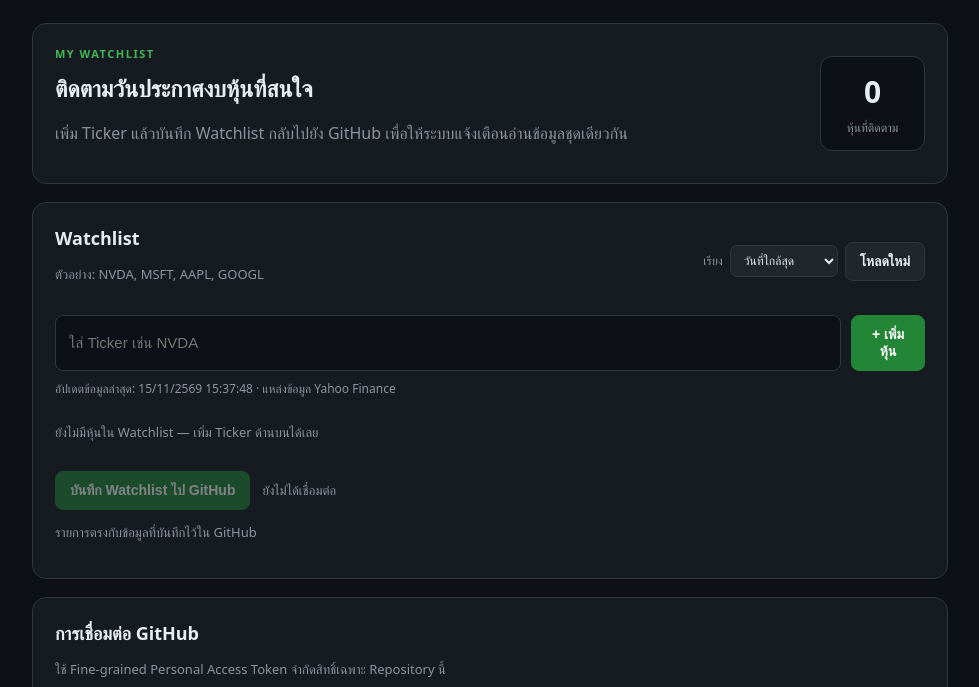
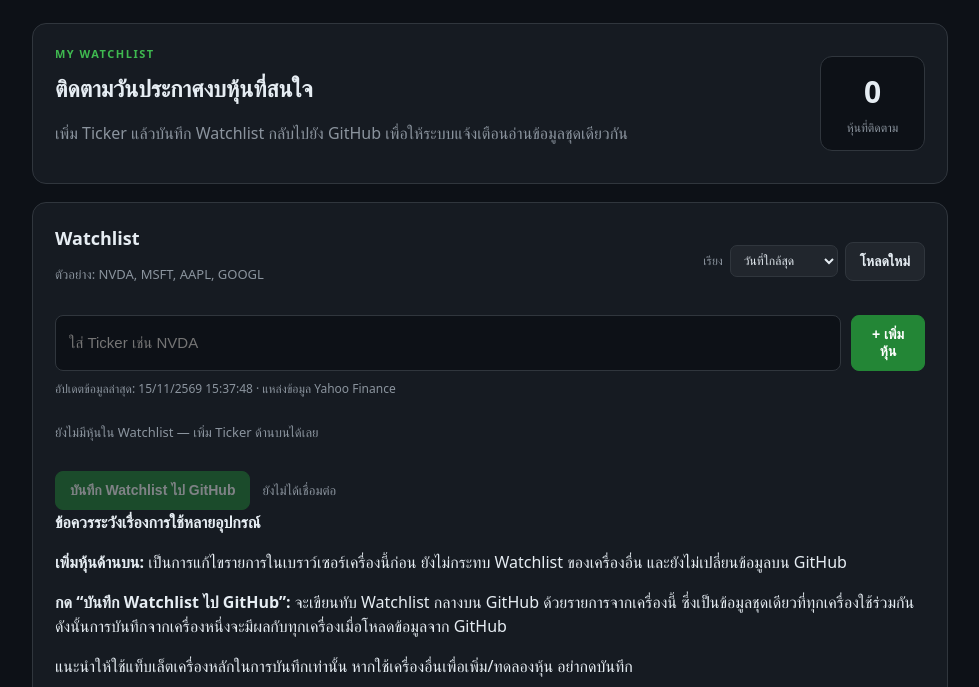
Before and after one commit to mornavapon/earnings-alert, a plain HTML site: page index.html in a window 1280 px wide. Shown: the part 113-800 px from the top of the page, without its empty margins (150-1129 px from the left). Drawn offline with Linux system fonts and the light colour scheme.

Commit message:
Explain local watchlist edits vs shared GitHub save

```diff
--- a/index.html
+++ b/index.html
@@ -23,6 +23,12 @@
       <div class="earnings-meta" id="earnings-updated">กำลังโหลดข้อมูลวันประกาศงบ...</div>
       <div id="stocks" class="stocks"><p class="muted">กำลังโหลดรายการ...</p></div>
       <div class="actions"><button id="save" class="primary" disabled>บันทึก Watchlist ไป GitHub</button><span id="save-status" class="muted small">ยังไม่ได้เชื่อมต่อ</span></div>
+      <div class="device-warning">
+        <strong>ข้อควรระวังเรื่องการใช้หลายอุปกรณ์</strong>
+        <p><b>เพิ่มหุ้นด้านบน:</b> เป็นการแก้ไขรายการในเบราว์เซอร์เครื่องนี้ก่อน ยังไม่กระทบ Watchlist ของเครื่องอื่น และยังไม่เปลี่ยนข้อมูลบน GitHub</p>
+        <p><b>กด “บันทึก Watchlist ไป GitHub”:</b> จะเขียนทับ Watchlist กลางบน GitHub ด้วยรายการจากเครื่องนี้ ซึ่งเป็นข้อมูลชุดเดียวที่ทุกเครื่องใช้ร่วมกัน ดังนั้นการบันทึกจากเครื่องหนึ่งจะมีผลกับทุกเครื่องเมื่อโหลดข้อมูลจาก GitHub</p>
+        <p class="device-warning-tip">แนะนำให้ใช้แท็บเล็ตเครื่องหลักในการบันทึกเท่านั้น หากใช้เครื่องอื่นเพื่อเพิ่ม/ทดลองหุ้น อย่ากดบันทึก</p>
+      </div>
       <p id="dirty-note" class="muted small">รายการตรงกับข้อมูลที่บันทึกไว้ใน GitHub</p>
     </section>
     <section class="panel">
```
